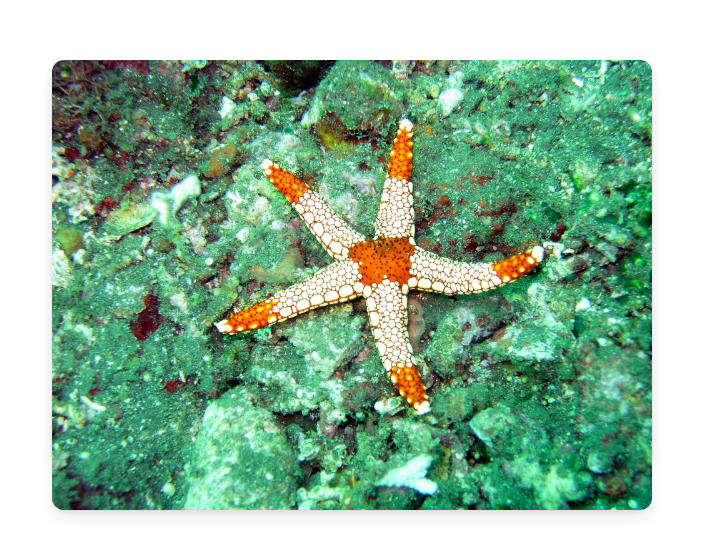
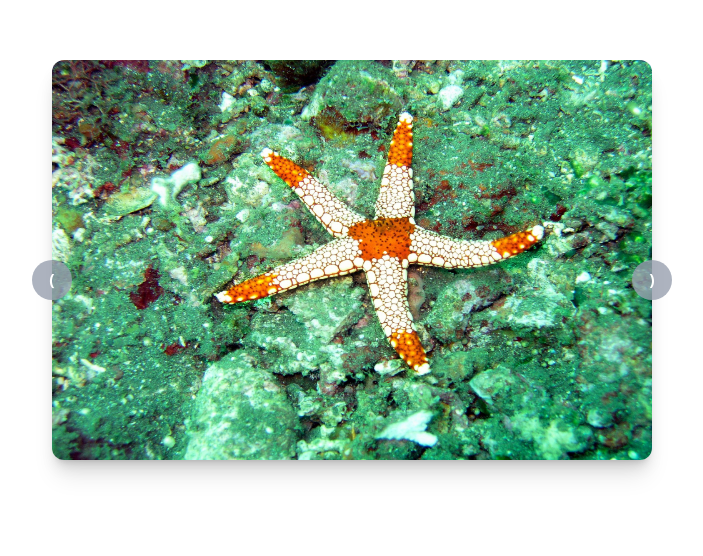
Before and after one commit to VishalOz/ReactImageCarousel, a React (Vite) app: page / in a window 1280 px wide. Shown: the part 140-696 px from the top of the page, without its empty margins (288-991 px from the left). Built offline with nearby package versions, Linux system fonts and the light colour scheme.

Commit message:
added that moving func

```diff
--- a/src/App.jsx
+++ b/src/App.jsx
@@ -10,6 +10,14 @@ const App = () => {
 
   const [count, setCount] = useState(0);
 
+  const toNext = () => {
+    setCount((prev) => (prev === images.length - 1 ? 0 : prev + 1));
+  };
+
+  const toPrev = () => {
+    setCount((prev) => (prev === 0 ? images.length - 1 : prev - 1));
+  };
+
   const images = [
     img1, img2, img3, img4, img5
   ];
@@ -17,7 +25,20 @@ const App = () => {
   return (
     <div className="flex justify-center items-center h-[100vh]">
       <div className="w-[600px] h-[400px] rounded-xl shadow-lg relative">
-        <img src={images[count]} alt={`image${count+1}`} className="rounded-xl shadow-lg"/>
+        <img src={images[count]} alt={`image${count+1}`} className="rounded-xl shadow-lg w-[600px] h-[400px] shadow-xl"/>
+
+        <button
+        onClick={toPrev}
+        className="absolute top-1/2 -translate-x-1/2 p-b-3 w-10 h-10
+         text-white font-bold bg-gray-400/80 rounded-full cursor-pointer  hover:bg-gray-300">
+          (
+        </button>
+        <button
+        onClick={toNext}
+        className=" absolute top-1/2 left-150 -translate-x-1/2 w-10 h-10
+         font-bold bg-gray-400/80 p-b-3 rounded-full text-white hover:bg-gray-300 cursor-pointer">
+          )
+        </button>
       </div>
     </div>
   )
```
